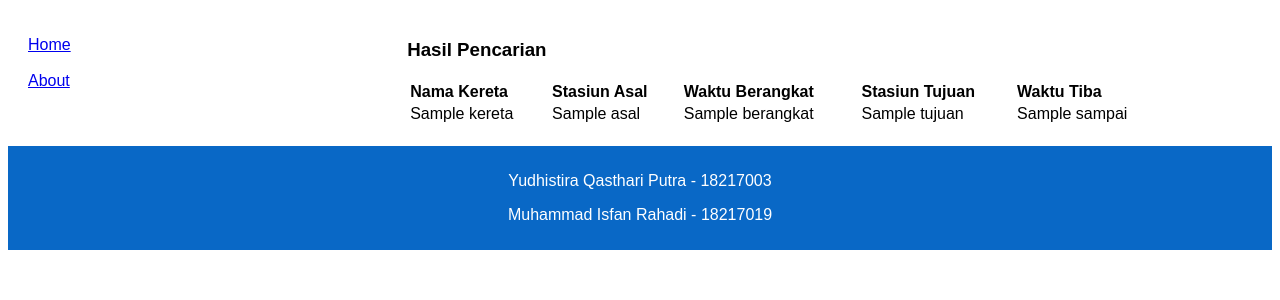
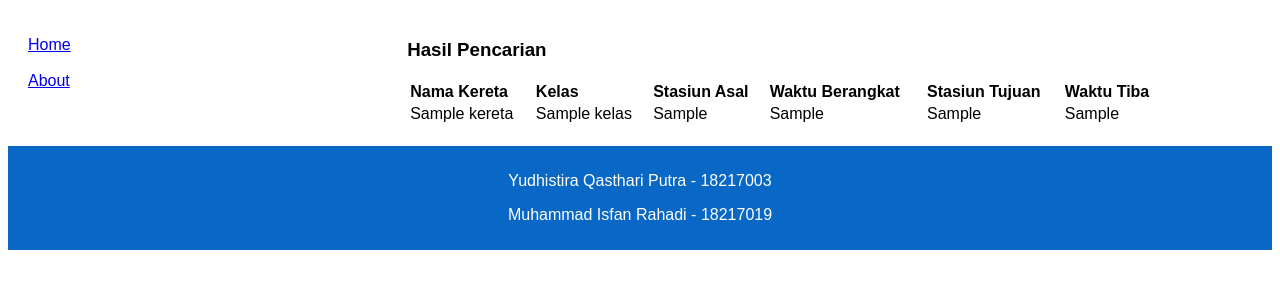
Before and after one commit to isfanr/aplikasiTST, a Flask app: template templates/Hasil.html in a window 1280 px wide. Shown: the part 216-516 px from the top of the page. Run offline with Flask 2, Linux system fonts and the light colour scheme; the template is opened without the code that fills it: most values are stand-ins (such as "Sample title", 1, 10 or a date in 2020).

Commit message:
Update Hasil.html

```diff
--- a/templates/Hasil.html
+++ b/templates/Hasil.html
@@ -13,6 +13,7 @@
           <table name="tabel hasil pencarian" style="width : 90%">
             <tr class="header" style="text-align: left;">
               <th name ="Kereta">Nama Kereta</th> <!--template jangan diganti-->
+              <th name ="Kelas">Kelas</th>
               <th name ="Asal">Stasiun Asal</th>
               <th name ="Berangkat">Waktu Berangkat</th>
               <th name ="tujuan">Stasiun Tujuan</th>
@@ -21,11 +22,12 @@
             {% for kereta in submit %}
             <tr>
               <!-- TOLONG CEK SAMAIN VARIABLE DI DALEM [''] SAMA DI JSON -->
-              <td name ="Kereta">{{kereta['nama']}}</td>
-              <td name ="Asal">{{kereta['Asal']}}</td>
-              <td name ="Berangkat">{{kereta['Berangkat']}}</td>
-              <td name ="tujuan">{{kereta['tujuan']}}</td>
-              <td name ="sampai">{{kereta['sampai']}}</td>
+              <td name ="Kereta">{{kereta['nama kereta']}}</td>
+              <td name ="Kelas">{{kereta['kelas']}}</td>
+              <td name ="Asal">{{kereta['Stasiun asal']}}</td>
+              <td name ="Berangkat">{{kereta['Waktu berangkat']}}</td>
+              <td name ="tujuan">{{kereta['Stasiun tujuan']}}</td>
+              <td name ="sampai">{{kereta['Waktu tiba']}}</td>
             {% endfor %}
             </tr>
           </table>
```
